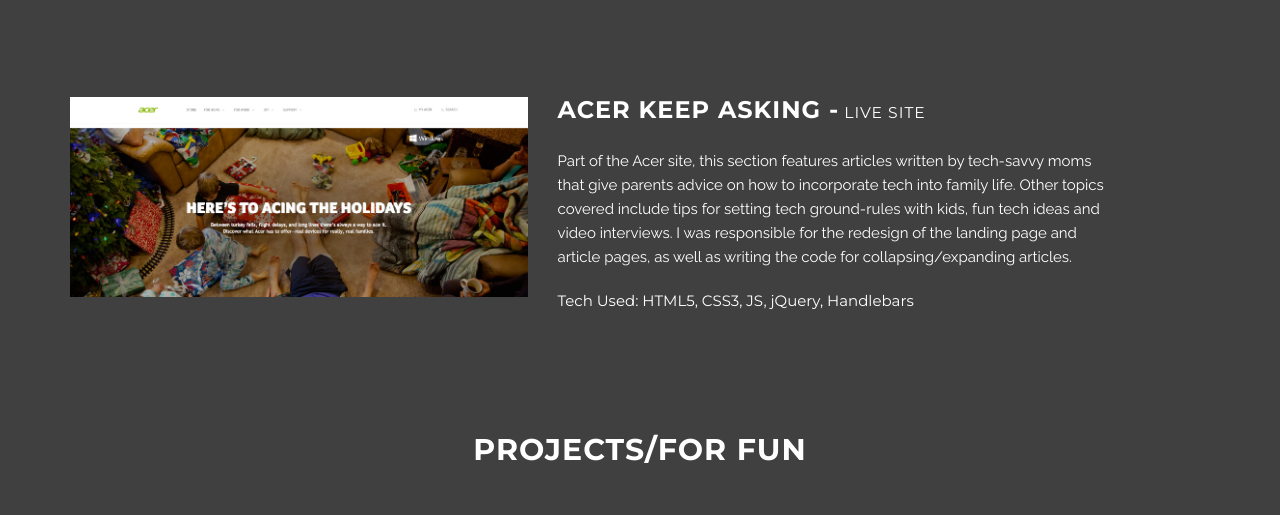
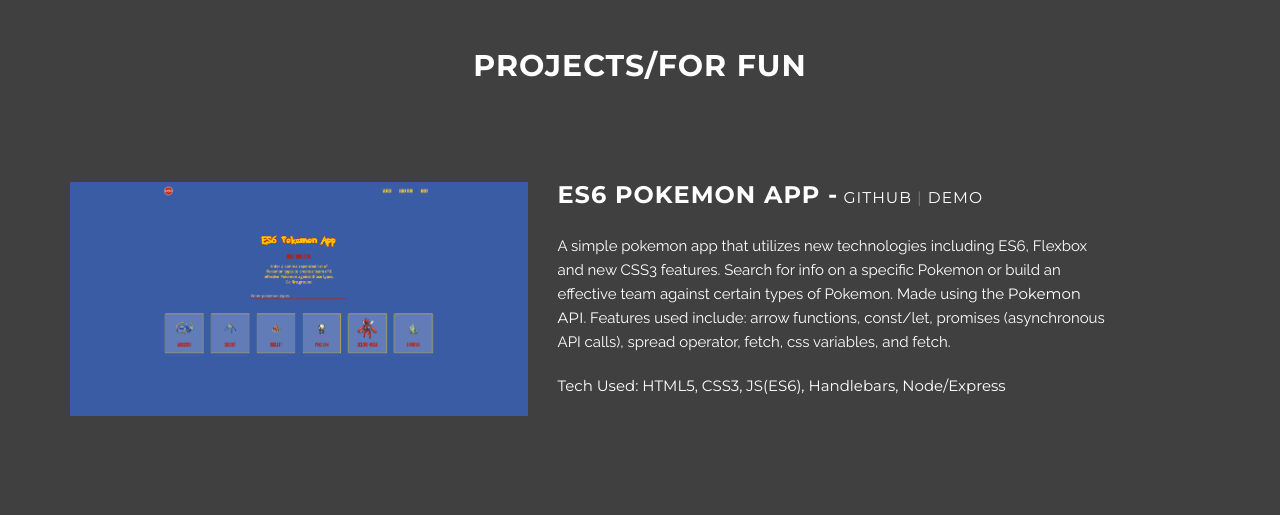
Before and after one commit to TheCodingCarlson/portfolio, a plain HTML site: page index.html in a window 1280 px wide. Shown: the part 1880-2395 px from the top of the page. Drawn offline with Linux system fonts and the light colour scheme.

Commit message:
adding es6 pokemon app to projects

```diff
--- a/index.html
+++ b/index.html
@@ -114,7 +114,7 @@
             <div class="container">
                 <h2 class="work-header" id="work">Work</h2>
 
-                <div class="project-row row">
+              <!--   <div class="project-row row">
                     <div class="col-md-5">
                         <a href="http://www.microsoftpartnersolutions.com/" target="_blank"><img class="img-responsive project-img" src="img/work/modern_retailer.jpg" /></a>
                     </div>
@@ -124,7 +124,7 @@
 
                         <p class="tech-used">Tech Used: HTML5, LESS, JS, Bootstrap4, JQuery, VueJS, Handlebars, Gulp, Roots, Contentful, ParsleyJS</p>
                     </div>
-                </div>
+                </div> -->
 
                 <div class="project-row row">
                     <div class="col-md-5">
@@ -139,6 +139,18 @@
                 </div>
 
                 <h2 class="work-header">Projects/For Fun</h2>
+
+                <div class="project-row row">
+                    <div class="col-md-5">
+                        <a href="https://pokemon-es6-app.herokuapp.com/" target="_blank"><img class="img-responsive project-img" src="img/work/pokemon.png" /></a>
+                    </div>
+                    <div class="project-content col-md-6">
+                        <h3>ES6 Pokemon App -<small><a class="project-links" href="https://github.com/TheCodingCarlson/pokemon_es6_app" target="_blank"> Github</a> | <a class="project-links" href="https://pokemon-es6-app.herokuapp.com/" target="_blank">Demo</a></small></h3>
+                        <p>A simple pokemon app that utilizes new technologies including ES6, Flexbox and new CSS3 features. Search for info on a specific Pokemon or build an effective team against certain types of Pokemon. Made using the <a class="project-links" href="https://pokeapi.co/">Pokemon API</a>. Features used include: arrow functions, const/let, promises (asynchronous API calls), spread operator, fetch, css variables, and fetch.</p>
+
+                         <p class="tech-used">Tech Used: HTML5, CSS3, JS(ES6), Handlebars, Node/Express</p>
+                    </div>
+                </div>
 
                 <!-- Linear Drum Beats -->
                 <div class="project-row row">
```
Also changed, not shown: img/work/pokemon.png (added), 1 other file.
